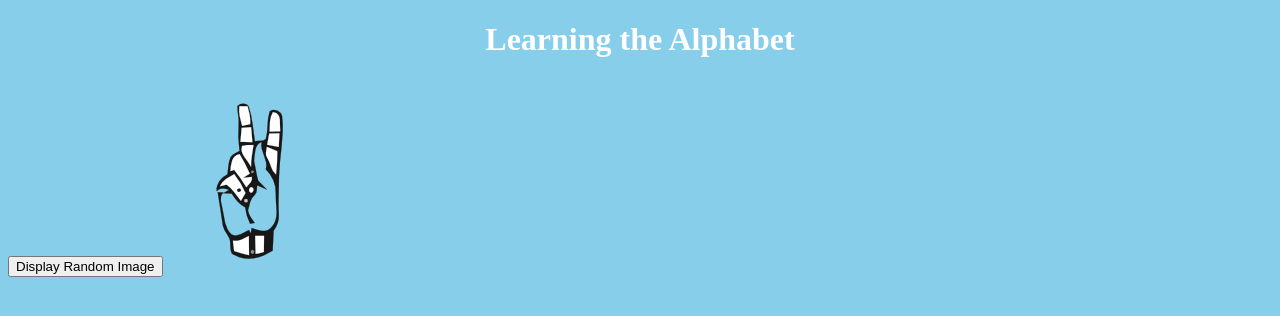
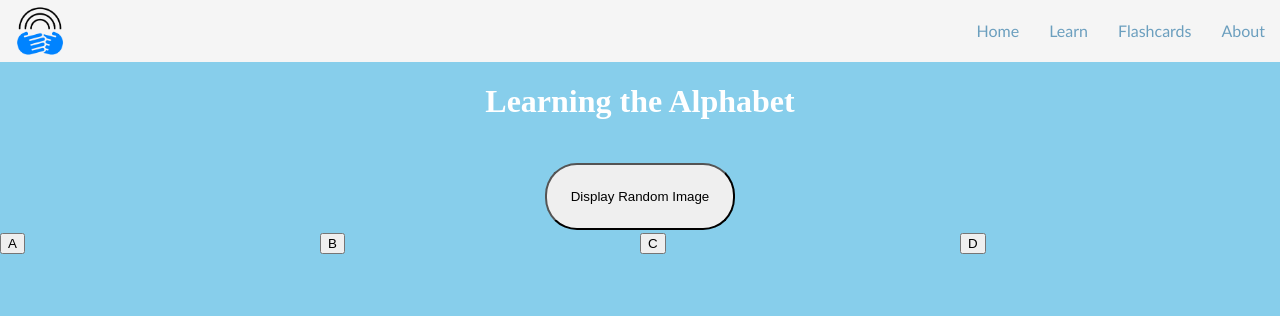
Before and after one commit to KaylaW-YX/ASL-Project, a plain HTML site: page learning.html in a window 1280 px wide. Drawn offline with Linux system fonts and the light colour scheme.

Commit message:
added content for learning and nav bar

```diff
--- a/learning.css
+++ b/learning.css
@@ -1,8 +1,71 @@
 body{
     background-color: skyblue;
+    margin: 0;
+    padding: 0;
 }
 
-h1{
+
+#navigation-container {
+    position: relative;
+    background-color: whitesmoke;
+    display: flex;
+    flex-direction: row;
+    justify-content: space-between;
+}
+#logo{
+    /* padding: 1rem 0 1.5rem 2rem */
+    padding: 5px 15px;
+}
+ul {
+    display: flex;
+    flex-direction: row;
+    list-style-type: none;
+}
+
+a {
+    text-decoration: none;
+    color: #327ba8;
+    font-size: 16px;
+    font-family: "Trebuchet MS", Arial, Helvetica, sans-serif;
+    padding: 5px 15px;
+    opacity: 0.7;
+}
+
+li {
+    display: flex;
+    flex-direction: row;
+    align-items: center;
+}
+
+#intro{
     text-align: center;
     color:white;
 }
+
+.imgButton{
+    text-align:center;
+
+  }
+
+  table{
+    margin-left: auto;
+    margin-right: auto;
+  }
+
+  .display-btn{
+    padding: 1.5rem;
+    border-radius: 2rem;
+  }
+
+#answers-btns{
+    padding: 0;
+    margin: 0;
+    list-style: none;
+    display: flex;
+    align-items: center;
+    justify-content: center;
+}
+
+.btn-row{
+   width: 100%
+}
--- a/learning.html
+++ b/learning.html
@@ -7,22 +7,56 @@
     <link rel="stylesheet" href="learning.css">
 
     <title>Learning Interface</title>
-    <h1>Learning the Alphabet</h1>
+
+    <div class="navigation-bar">
+        <div id="navigation-container">
+            <img src="assets/Silearn-Logo.png" alt="silearn logo" id="logo" width="50">
+            <ul>
+                <li><a href="index.html">Home</a></li>
+                <li><a href="learning.html">Learn</a></li>
+                <li><a href="#">Flashcards</a></li>
+                <li><a href="#">About</a></li>
+            </ul>
+        </div>
+    </div>
+
+    <h1 id="intro">Learning the Alphabet</h1>
 </head>
 <body>
+    <!-- displaying the picture and button for next-->
+    <table>
+		<tr>
+			<td>
+      <div class="imgContainer">
+				<div>
+				  <img src="" name="canvas" id="randomPhoto">
+				</div>
+				<div class="imgButton">
+                    <form name="imageForm">
+                        <input onclick="giveDifferentQuestionImg();" type=button value="Display Random Image" class="display-btn">
+                       </form>
+				</div>
+         </div>
+			</td>
+		</tr>
+	</table>
 
-    <div id = "alphabetPictureDiv">
-        <form name="imageForm">
-            <input onclick="giveDifferentQuestionImg();" type=button value="Display Random Image">
-            <img src="" name="canvas" />
-           </form>
-    </div>
-    <div>
+
+
+    <div id="answers-btns">
         <!-- contain the answers -->
-        <div></div> <!--answer 1 -->
-        <div></div> <!--answer 2 -->
-        <div></div> <!--answer 3 -->
-        <div></div> <!--answer 4 -->
+        <div class="btn-row">
+            <button>A</button>
+        </div> <!--answer 1 -->
+        <div class="btn-row">
+            <button>B</button>
+        </div> <!--answer 2 -->
+        <div class="btn-row">
+            <button>C</button>
+        </div> <!--answer 3 -->
+        <div class="btn-row">
+            <button>D</button>
+        </div> <!--answer 4 -->
     </div>
     <script src="learning.js"></script>
 </body>
--- a/learning.js
+++ b/learning.js
@@ -1,25 +1,16 @@
 // const startbutton = document.getElementsByClassName("button1");
 function giveDifferentQuestionImg(){
      var randomCharacter = getRandomCharacter(1);
-     console.log(randomCharacter); // testing--working!
+     // console.log(randomCharacter); // test
      document.canvas.src = randomCharacter;
      //step 4: display all of the four possible answer choices -- array shuffling
           //step 4b: using loop to make it correspond to html 1,2.3.4 (innerhtml)
 }
-//displaying new questions and new possible answers
-giveDifferentQuestionImg();
-// Make function that generates random letters (use charat), include numbers, add in append "png"
-//make all the file names lowercased
-
-//display new answer in same function
-//loops --> populate answer spots
-
-//array --> with all the answer (abcd),. 3/4 are random letters shuffle array
 
 var array = ["a","b","c","d"]; // a is correct, rest is incorrect(random) --> shuffle (Random)
           // 0    1    2   3 (RANDOM ORDERING)
 var newArray = ["b","a","c","d"] //new shuffled values
-//displaying correct the correct answer from left to right (loop)
+//displaying correct the correct answer from left to rig11ht (loop)
 // variable for storing the the image being shown
 
 //gets a random character
@@ -32,9 +23,3 @@ function getRandomCharacter(length) {
     }
     return "alphabetAndNum/"+ randomResult + ".png";
  }
-
-//  console.log(getRandomCharacter(1)); testing out code (works)
-
-// var randomCharacter = 'b' + ".png";
-
-//when user clicks on one answer --> displaying the answer:
```
Also changed, not shown: steps.txt.
